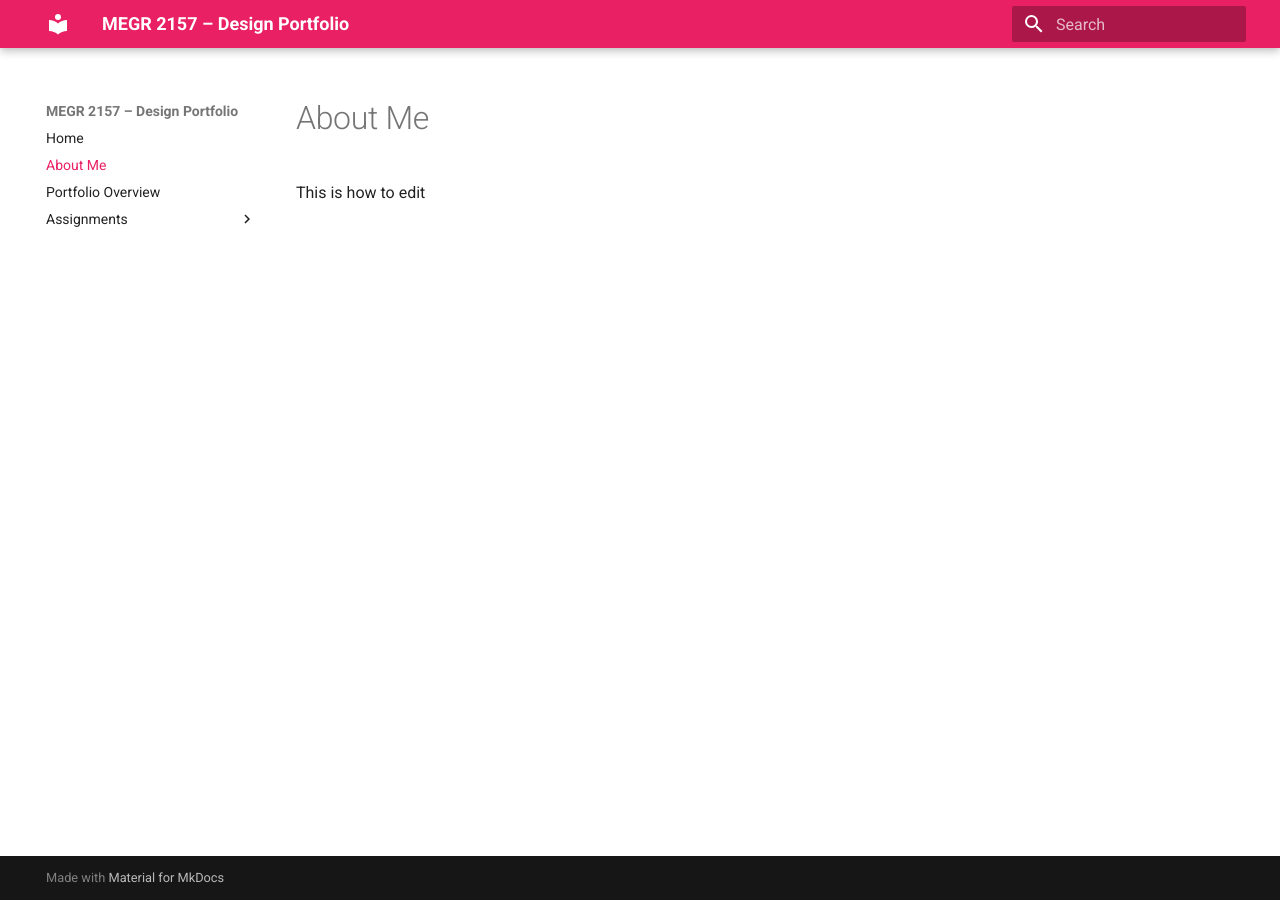
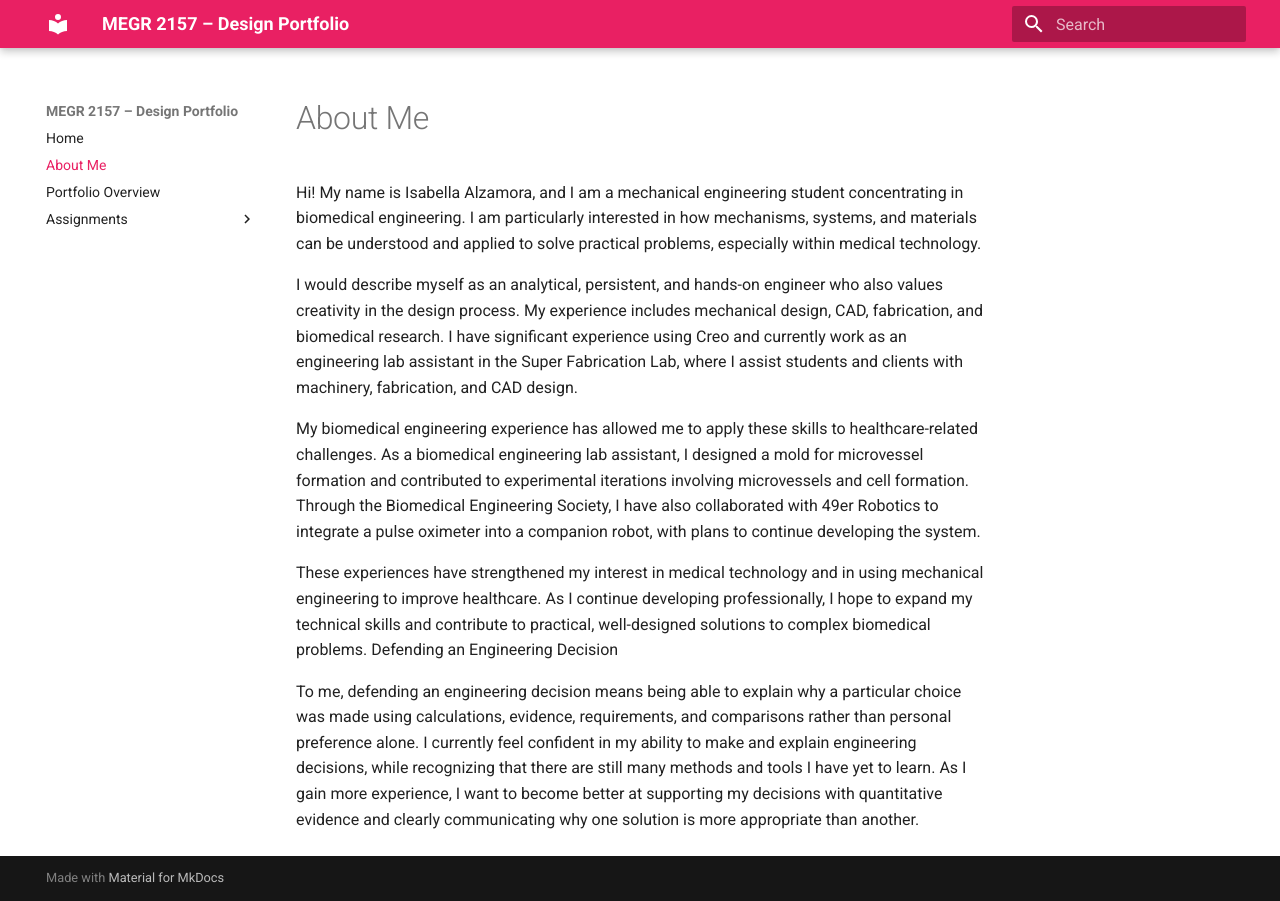
Before and after one commit to igarayal/Alzamora-MEGR2156-Portfolio, an MkDocs documentation site: the page built from docs/aboutme/index.md, in a window 1280 px wide. Built offline with MkDocs 1.6.1 and Material for MkDocs 9.7.7, drawn with Linux system fonts in a browser that asks for light colours.

Commit message:
Revise 'About Me' section with detailed background
Expanded personal introduction and engineering background, detailing experiences in mechanical design, biomedical engineering, and collaboration on healthcare technology projects.

```diff
--- a/docs/aboutme/index.md
+++ b/docs/aboutme/index.md
@@ -1,2 +1,11 @@
 #About Me
-This is how to edit
+Hi! My name is Isabella Alzamora, and I am a mechanical engineering student concentrating in biomedical engineering. I am particularly interested in how mechanisms, systems, and materials can be understood and applied to solve practical problems, especially within medical technology.
+
+I would describe myself as an analytical, persistent, and hands-on engineer who also values creativity in the design process. My experience includes mechanical design, CAD, fabrication, and biomedical research. I have significant experience using Creo and currently work as an engineering lab assistant in the Super Fabrication Lab, where I assist students and clients with machinery, fabrication, and CAD design.
+
+My biomedical engineering experience has allowed me to apply these skills to healthcare-related challenges. As a biomedical engineering lab assistant, I designed a mold for microvessel formation and contributed to experimental iterations involving microvessels and cell formation. Through the Biomedical Engineering Society, I have also collaborated with 49er Robotics to integrate a pulse oximeter into a companion robot, with plans to continue developing the system.
+
+These experiences have strengthened my interest in medical technology and in using mechanical engineering to improve healthcare. As I continue developing professionally, I hope to expand my technical skills and contribute to practical, well-designed solutions to complex biomedical problems.
+Defending an Engineering Decision
+
+To me, defending an engineering decision means being able to explain why a particular choice was made using calculations, evidence, requirements, and comparisons rather than personal preference alone. I currently feel confident in my ability to make and explain engineering decisions, while recognizing that there are still many methods and tools I have yet to learn. As I gain more experience, I want to become better at supporting my decisions with quantitative evidence and clearly communicating why one solution is more appropriate than another.
```
